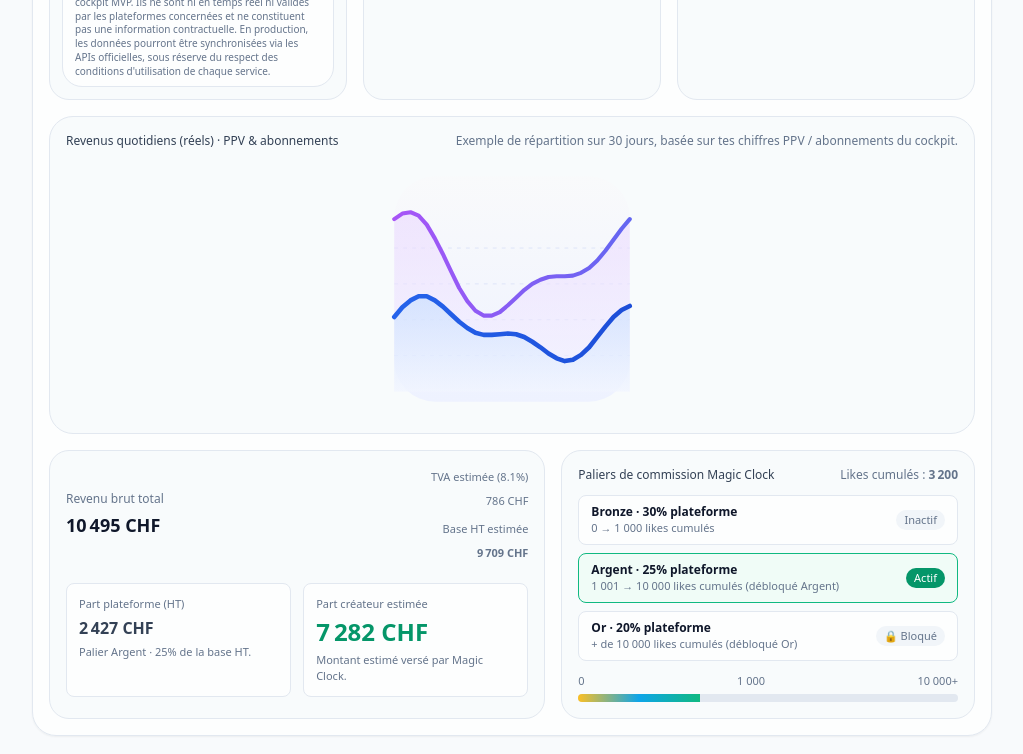
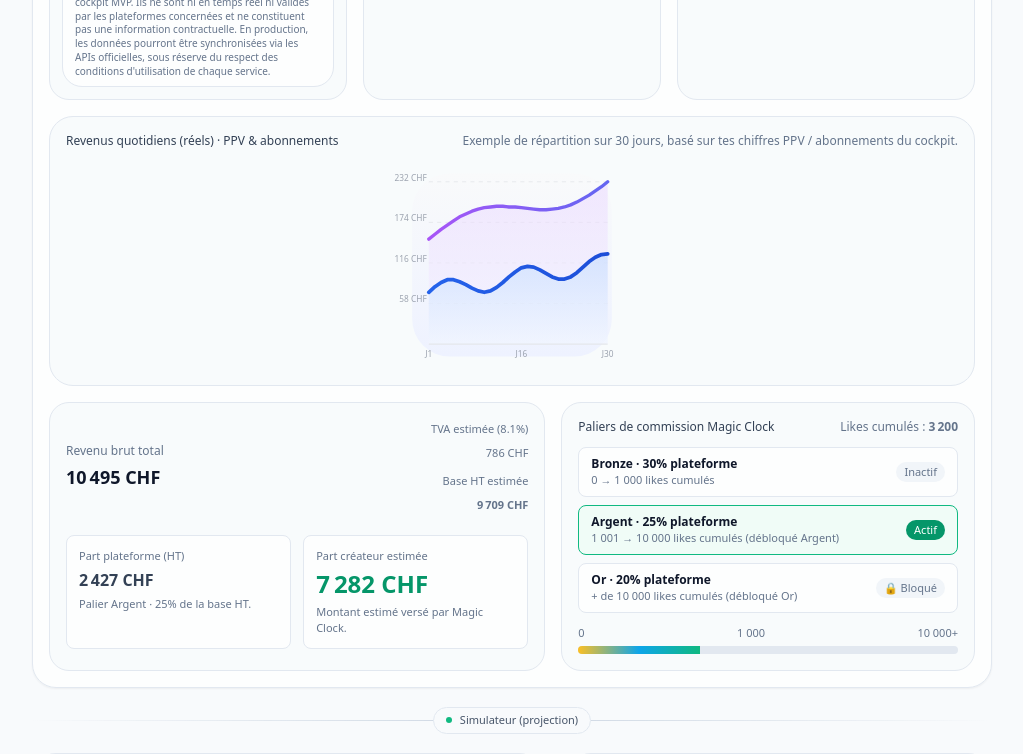
Before and after one commit to welcome-magic-clock/magic-clock-web-mvp, a Next.js app: page /monet in a window 1280 px wide. Shown: the part 760-1514 px from the top of the page, without its empty margins (256-1279 px from the left). Built offline with nearby package versions, Linux system fonts and the light colour scheme.

Commit message:
Update page.tsx

```diff
--- a/app/monet/page.tsx
+++ b/app/monet/page.tsx
@@ -220,7 +220,7 @@ const SOCIAL_NETWORKS = [
 // ─────────────────────────────────────────────────────────────
 
 type DailyRevenuePoint = {
-  day: number;
+  day: number; // 1 → n (jour ou période)
   ppv: number;
   abo: number;
 };
@@ -238,19 +238,22 @@ function RevenueLinesChart({ data, variant = "large" }: RevenueLinesChartProps)
     1,
   );
 
-  const heightClass =
-    variant === "large" ? "h-56 md:h-64" : "h-28 md:h-32";
+  const heightClass = variant === "large" ? "h-52" : "h-36";
 
-  // Coordonnées normalisées dans un viewBox 0–100
+  // Cadre du graphe dans le viewBox 0–100
+  const leftPad = 10;
+  const rightPad = 4;
+  const topPad = 10;
+  const bottomPad = 12;
+  const baseLine = 100 - bottomPad;
+  const amplitude = baseLine - topPad;
+
   const coords = data.map((point, idx) => {
     const t = data.length > 1 ? idx / (data.length - 1) : 0; // 0 → 1
-    const x = 4 + t * 92; // padding gauche/droite
+    const x = leftPad + t * (100 - leftPad - rightPad);
 
     const ppvNorm = point.ppv / maxY;
     const aboNorm = point.abo / maxY;
-
-    const baseLine = 90; // “ligne de sol” des aires
-    const amplitude = 70; // hauteur utile
 
     const ppvY = baseLine - ppvNorm * amplitude;
     const aboY = baseLine - aboNorm * amplitude;
@@ -262,18 +265,36 @@ function RevenueLinesChart({ data, variant = "large" }: RevenueLinesChartProps)
   const aboLine = coords.map((c) => `${c.x},${c.aboY}`).join(" ");
 
   const ppvArea = [
-    `${coords[0].x},90`,
+    `${coords[0].x},${baseLine}`,
     ...coords.map((c) => `${c.x},${c.ppvY}`),
-    `${coords[coords.length - 1].x},90`,
+    `${coords[coords.length - 1].x},${baseLine}`,
   ].join(" ");
 
   const aboArea = [
-    `${coords[0].x},90`,
+    `${coords[0].x},${baseLine}`,
     ...coords.map((c) => `${c.x},${c.aboY}`),
-    `${coords[coords.length - 1].x},90`,
+    `${coords[coords.length - 1].x},${baseLine}`,
   ].join(" ");
 
-  const gridLevels = [0.2, 0.4, 0.6, 0.8];
+  // Ticks verticaux (montants)
+  const gridCount = 4;
+  const gridLines = Array.from({ length: gridCount }, (_, i) => {
+    const value = ((i + 1) / gridCount) * maxY;
+    const norm = value / maxY;
+    const y = baseLine - norm * amplitude;
+    return { y, value };
+  });
+
+  // Ticks horizontaux (temps : début / milieu / fin)
+  const midIndex = Math.floor(data.length / 2);
+  const xTicks = [
+    { label: `J${data[0].day}`, x: coords[0].x },
+    { label: `J${data[midIndex].day}`, x: coords[midIndex].x },
+    {
+      label: `J${data[data.length - 1].day}`,
+      x: coords[coords.length - 1].x,
+    },
+  ];
 
   return (
     <svg viewBox="0 0 100 100" className={`${heightClass} w-full`}>
@@ -307,31 +328,42 @@ function RevenueLinesChart({ data, variant = "large" }: RevenueLinesChartProps)
         </linearGradient>
       </defs>
 
-      {/* Carte de fond */}
-      <rect x={4} y={6} width={92} height={88} rx={16} fill="url(#mc-bg)" />
+      {/* Carte de fond pleine largeur */}
+      <rect
+        x={2}
+        y={6}
+        width={96}
+        height={88}
+        rx={18}
+        fill="url(#mc-bg)"
+      />
 
       {/* Lignes de grille horizontales */}
-      {gridLevels.map((level) => {
-        const baseLine = 90;
-        const amplitude = 70;
-        const y = baseLine - amplitude * level;
-        return (
+      {gridLines.map((g, idx) => (
+        <g key={idx}>
           <line
-            key={level}
-            x1={4}
-            x2={96}
-            y1={y}
-            y2={y}
-            stroke="#cbd5f5"
-            strokeWidth={0.3}
-            strokeDasharray="1.5 2"
-            opacity={0.7}
+            x1={leftPad}
+            x2={100 - rightPad}
+            y1={g.y}
+            y2={g.y}
+            stroke="#e5e7eb"
+            strokeWidth={0.4}
+            strokeDasharray="2 2"
           />
-        );
-      })}
+          <text
+            x={leftPad - 1}
+            y={g.y - 0.5}
+            fontSize="4"
+            textAnchor="end"
+            fill="#9ca3af"
+          >
+            {formatMoney(g.value)}
+          </text>
+        </g>
+      ))}
 
       {/* Aires sous les courbes */}
-      <polygon points={aboArea} fill="url(#mc-fill-abo)" fillOpacity={0.55} />
+      <polygon points={aboArea} fill="url(#mc-fill-abo)" fillOpacity={0.5} />
       <polygon points={ppvArea} fill="url(#mc-fill-ppv)" fillOpacity={0.55} />
 
       {/* Courbe Abonnements */}
@@ -353,6 +385,28 @@ function RevenueLinesChart({ data, variant = "large" }: RevenueLinesChartProps)
         strokeLinejoin="round"
         points={ppvLine}
       />
+
+      {/* Axe X (temps) */}
+      <line
+        x1={leftPad}
+        x2={100 - rightPad}
+        y1={baseLine}
+        y2={baseLine}
+        stroke="#e5e7eb"
+        strokeWidth={0.6}
+      />
+      {xTicks.map((t, idx) => (
+        <text
+          key={idx}
+          x={t.x}
+          y={baseLine + 6}
+          fontSize="4"
+          textAnchor="middle"
+          fill="#9ca3af"
+        >
+          {t.label}
+        </text>
+      ))}
     </svg>
   );
 }
@@ -456,31 +510,25 @@ export default function MonetPage() {
     [simAboSharePct],
   );
 
-  // Revenus quotidiens (réalité) : exemple sur 30 jours avec fluctuations
+  // Revenus quotidiens (réalité) : 30 jours avec vraies fluctuations
 const realDailyRevenue: DailyRevenuePoint[] = useMemo(() => {
   const days = 30;
-    if (realGrossAbos <= 0 && realGrossPpv <= 0) return [];
-
-    const baseAbo = Math.max(realGrossAbos / days, 1);
-    const basePpv = Math.max(realGrossPpv / days, 1);
+  const baseAbo = realGrossAbos / days;
+  const basePpv = realGrossPpv / days;
 
   return Array.from({ length: days }, (_, index) => {
-      const t = days > 1 ? index / (days - 1) : 0; // 0 → 1
-      const phase = t * Math.PI * 2;
+    const t = index / (days - 1 || 1); // 0 → 1
 
-      // Courbe “mer agitée” mais douce
-      const aboFactor =
-        0.75 +
-        0.25 * Math.cos(phase) + // grande vague
-        0.12 * Math.sin(2 * phase + 0.4); // petites oscillations
+    // courbe type "vallée puis remontée"
+    const wave = Math.sin((index / days) * Math.PI * 2); // -1 → 1
+    const trend = 0.7 + 0.4 * t; // tendance globale
+    const noise = 0.08 * wave;
 
-      const ppvFactor =
-        0.8 +
-        0.3 * Math.sin(phase + 0.6) + // déphasée par rapport aux abos
-        0.15 * Math.sin(2.3 * phase); // variations supplémentaires
-
-      const abo = Math.max(0, Math.round(baseAbo * aboFactor));
-      const ppv = Math.max(0, Math.round(basePpv * ppvFactor));
+    const abo = Math.max(0, Math.round(baseAbo * (0.9 * trend + noise)));
+    const ppv = Math.max(
+      0,
+      Math.round(basePpv * (0.95 * trend + 0.12 * Math.sin(index / 2))),
+    );
 
     return {
       day: index + 1,
@@ -490,25 +538,23 @@ export default function MonetPage() {
   });
 }, [realGrossAbos, realGrossPpv]);
 
-  // Revenus quotidiens (simulateur) : 7 périodes, progression + variations
+// Revenus quotidiens (simulateur) : 7 périodes, progression douce
 const simDailyRevenue: DailyRevenuePoint[] = useMemo(() => {
   const days = 7;
-    if (simGrossAbos <= 0 && simGrossPpv <= 0) return [];
-
-    const baseAbo = Math.max(simGrossAbos / days, 1);
-    const basePpv = Math.max(simGrossPpv / days, 1);
+  const baseAbo = simGrossAbos / days;
+  const basePpv = simGrossPpv / days;
 
   return Array.from({ length: days }, (_, index) => {
-      const t = days > 1 ? index / (days - 1) : 0; // 0 → 1
+    const t = index / (days - 1 || 1); // 0 → 1
+    // progression + légère respiration, jamais complètement plate
+    const growth = 0.8 + 0.6 * t;
+    const wobble = 0.06 * Math.sin(index / 1.5);
 
-      // Progression “positive” mais pas linéaire
-      const aboFactor =
-        0.7 + 0.7 * t + 0.12 * Math.sin(t * Math.PI * 1.5);
-      const ppvFactor =
-        0.75 + 0.85 * t + 0.18 * Math.sin(t * Math.PI * 1.8 + 0.5);
-
-      const abo = Math.max(0, Math.round(baseAbo * aboFactor));
-      const ppv = Math.max(0, Math.round(basePpv * ppvFactor));
+    const abo = Math.max(0, Math.round(baseAbo * (growth + wobble)));
+    const ppv = Math.max(
+      0,
+      Math.round(basePpv * (growth + wobble + 0.04 * Math.cos(index))),
+    );
 
     return {
       day: index + 1,
@@ -717,13 +763,13 @@ export default function MonetPage() {
         </div>
 
         {/* Graphique revenus quotidiens (réalité) */}
-        <div className="mt-4 -mx-4 rounded-2xl border border-slate-200 bg-slate-50/80 px-3 py-4 sm:mx-0 sm:px-4">
+       <div className="mt-4 -mx-3 rounded-3xl border border-slate-200 bg-slate-50/80 px-2 py-4 sm:mx-0 sm:p-4">
   <div className="mb-3 flex flex-col gap-1 text-xs md:flex-row md:items-center md:justify-between">
     <p className="font-medium text-slate-700">
       Revenus quotidiens (réels) · PPV &amp; abonnements
     </p>
     <p className="text-slate-500">
-              Exemple de répartition sur 30 jours, basée sur tes chiffres PPV /
+      Exemple de répartition sur 30 jours, basé sur tes chiffres PPV /
       abonnements du cockpit.
     </p>
   </div>
@@ -1259,11 +1305,11 @@ export default function MonetPage() {
               <p className="text-xs font-medium text-slate-700">
                 Projection d&apos;évolution (revenus simulés)
               </p>
-              <div className="rounded-xl border border-slate-200 bg-slate-50/80 p-3">
-                <RevenueLinesChart data={simDailyRevenue} variant="small" />
+             <div className="-mx-3 rounded-3xl border border-slate-200 bg-slate-50/80 px-2 py-3 sm:mx-0 sm:p-3">
+  <RevenueLinesChart data={simDailyRevenue} variant="large" />
   <p className="mt-1 text-[11px] text-slate-500">
-                  Exemple de progression sur 7 périodes (par ex. jours ou
-                  semaines) basée sur tes revenus simulés PPV / abonnements.
+    Exemple de progression sur 7 périodes (par ex. jours ou semaines)
+    basée sur tes revenus simulés PPV / abonnements.
   </p>
 </div>
             </div>
```
Lines whose indentation alone changed are shown as unchanged.
